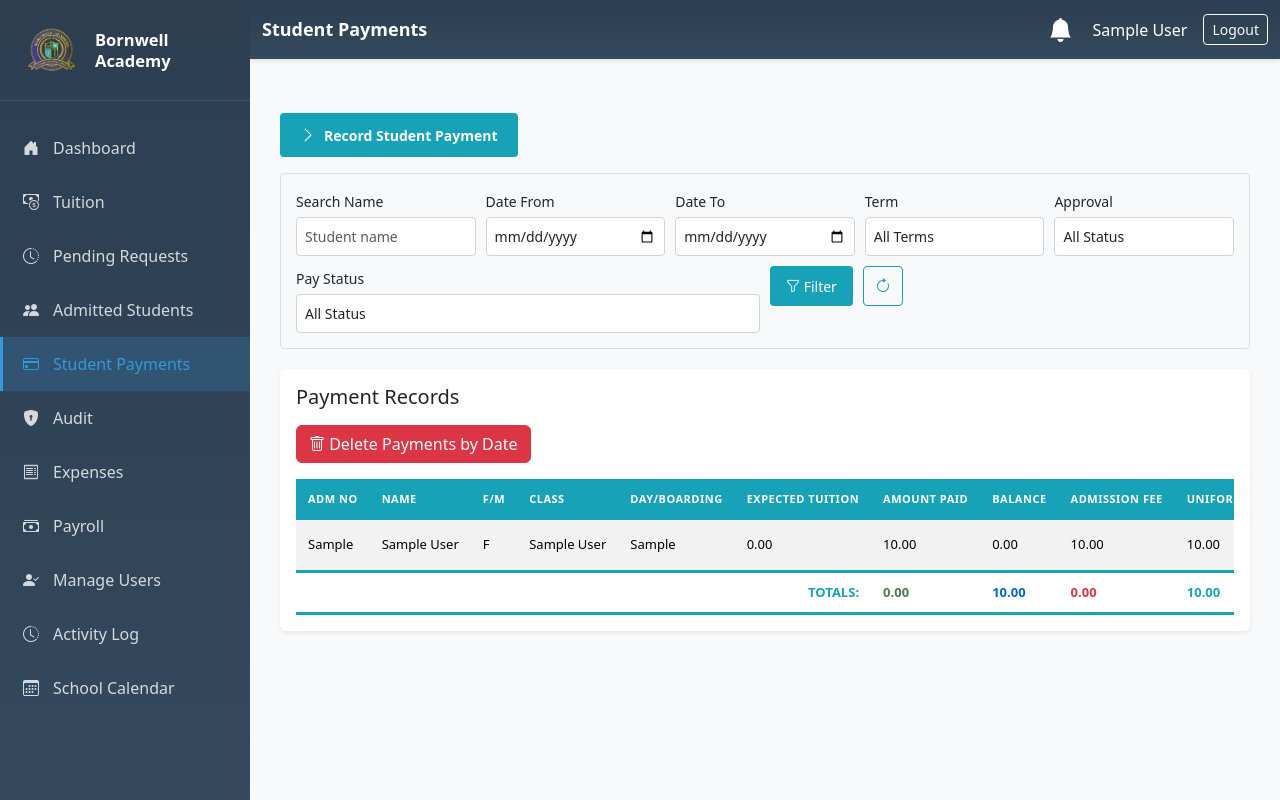
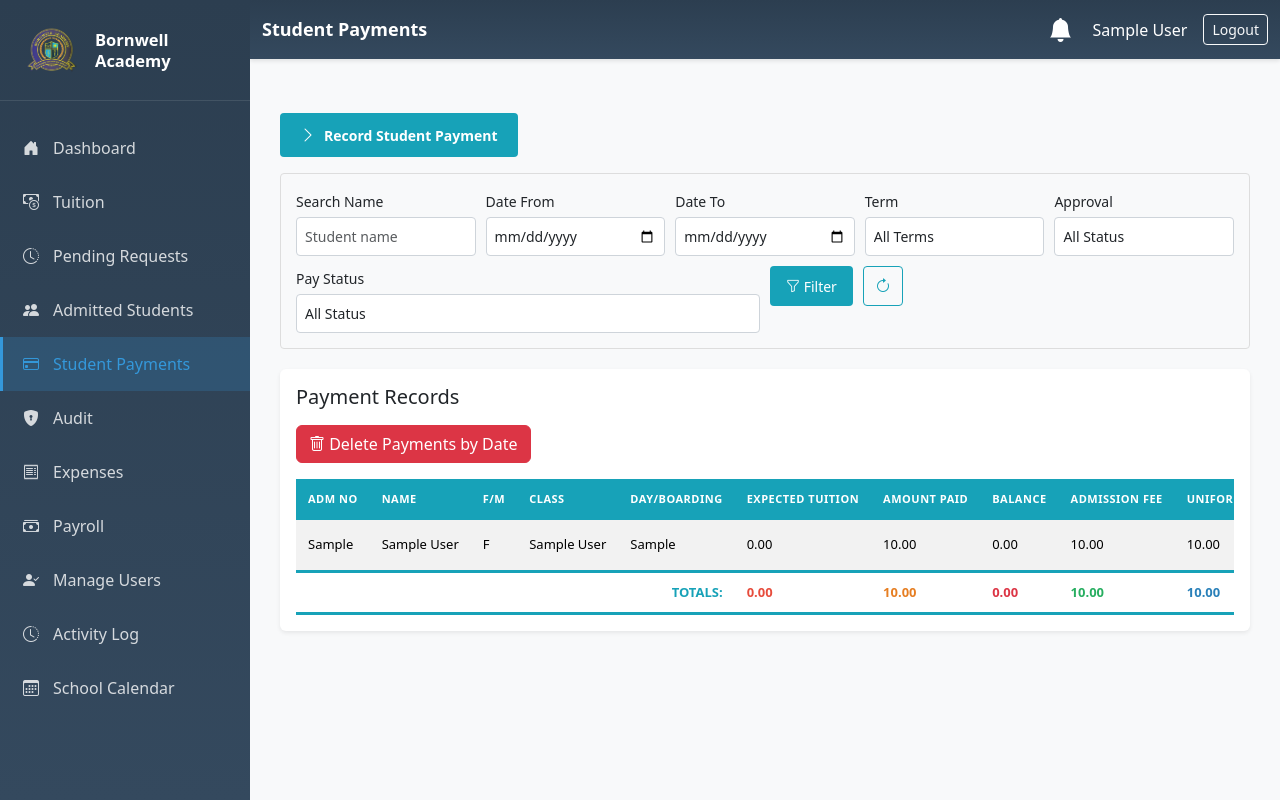
Before and after one commit to janiwyn/SchoolSystem, a PHP site: page /app/finance/studentPayments.php in a window 1280 px wide. Run offline with PHP 8.4, Linux system fonts and the light colour scheme; the visitor is signed in with stand-in values (Sample User, id 1); tables that the repository leaves empty or names only in its code hold one stand-in row (values such as "Sample post"); data that the repository does not hold is empty.

Commit message:
Realigned the totals of the student payment tables to the respective columns

```diff
--- a/app/finance/studentPayments.php
+++ b/app/finance/studentPayments.php
@@ -760,13 +760,13 @@ if ($currentTermResult) {
 
                         <!-- Totals Row -->
                         <tr class="table-totals">
-                            <td colspan="6" class="text-end fw-bold">TOTALS:</td>
-                            <td class="totals-expected-tuition"><?= number_format($totals['total_tuition'] ?? 0, 2) ?></td>
-                            <td class="totals-amount-paid"><?= number_format($totals['total_paid'] ?? 0, 2) ?></td>
+                            <td colspan="5" class="text-end fw-bold">TOTALS:</td>
+                            <td class="totals-expected"><?= number_format($totals['total_tuition'] ?? 0, 2) ?></td>
+                            <td class="totals-paid"><?= number_format($totals['total_paid'] ?? 0, 2) ?></td>
                             <td class="totals-balance"><?= number_format($totals['total_balance'] ?? 0, 2) ?></td>
-                            <td class="totals-admission-fee"><?= number_format($totals['total_admission'] ?? 0, 2) ?></td>
-                            <td class="totals-uniform-fee"><?= number_format($totals['total_uniform'] ?? 0, 2) ?></td>
-                            <td colspan="7"></td>
+                            <td class="totals-admission"><?= number_format($totals['total_admission'] ?? 0, 2) ?></td>
+                            <td class="totals-uniform"><?= number_format($totals['total_uniform'] ?? 0, 2) ?></td>
+                            <td colspan="4"></td>
                         </tr>
                     </tbody>
                 </table>
--- a/assets/css/studentPayments.css
+++ b/assets/css/studentPayments.css
@@ -241,6 +241,32 @@
     vertical-align: middle;
 }
 
+/* Totals Row Colors */
+.table-totals .totals-expected {
+    color: #e74c3c;
+    font-weight: 700;
+}
+
+.table-totals .totals-paid {
+    color: #e67e22;
+    font-weight: 700;
+}
+
+.table-totals .totals-balance {
+    color: #e74c3c;
+    font-weight: 700;
+}
+
+.table-totals .totals-admission {
+    color: #27ae60;
+    font-weight: 700;
+}
+
+.table-totals .totals-uniform {
+    color: #2980b9;
+    font-weight: 700;
+}
+
 .totals-expected-tuition {
     color: #4a7c4e !important;
     font-weight: 700;
```
